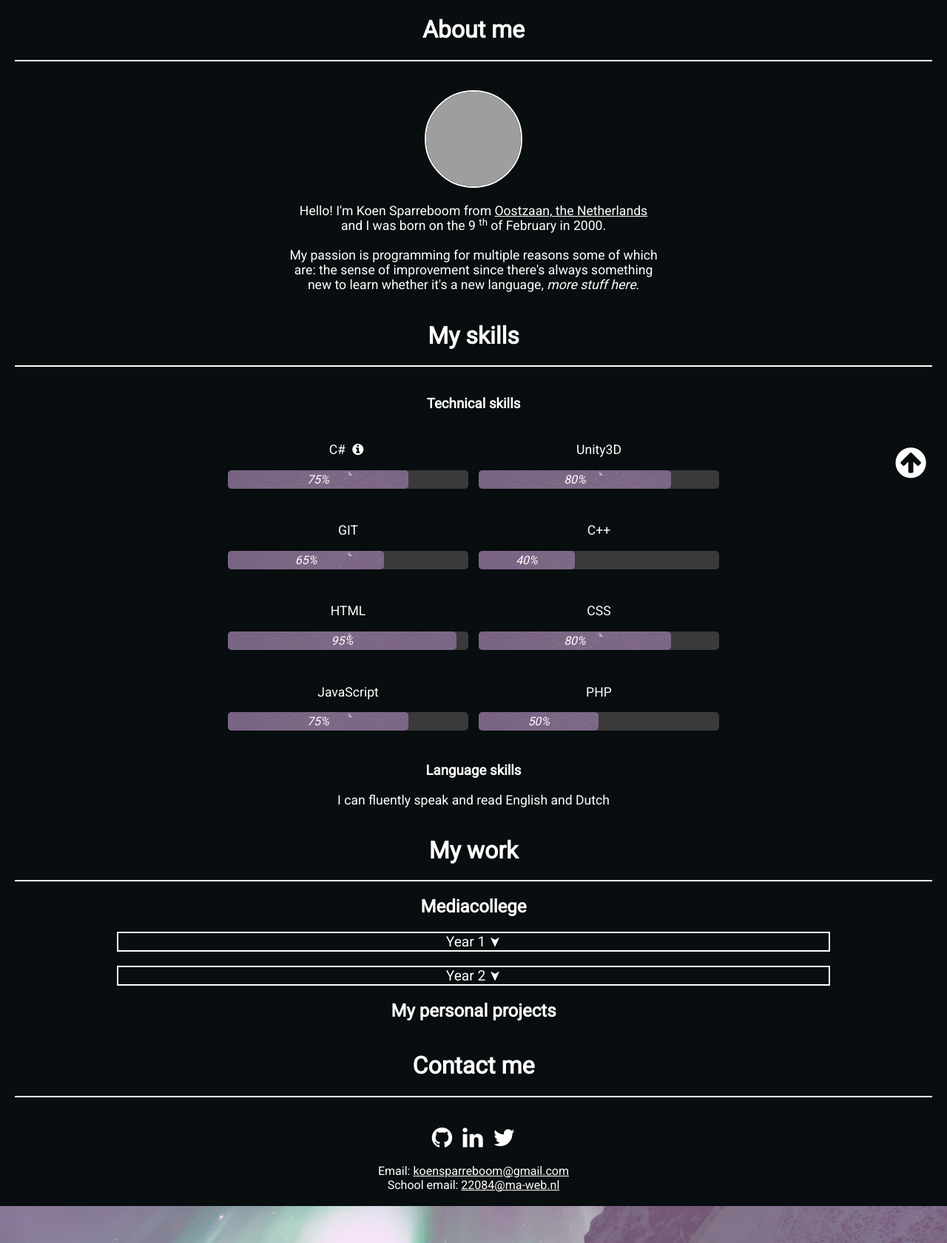
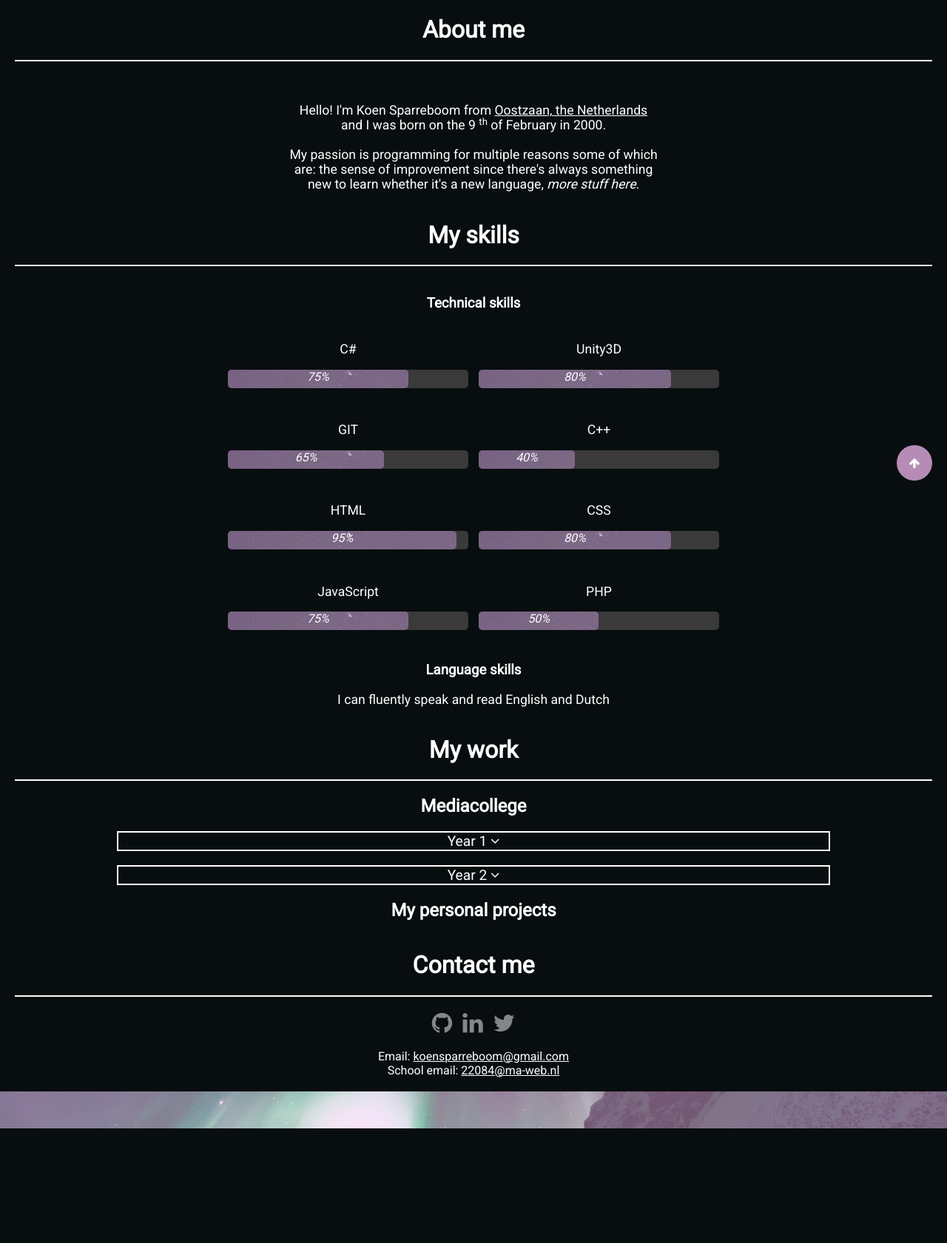
Before and after one commit to Nibkat/portfolio-old, a PHP site: page / in a window 1280 px wide. Shown: the part 200-1881 px from the top of the page at 74% size. After the commit the page ends 1726 px from the top, so only its background shows below. Run offline with PHP 8.4, Linux system fonts and the light colour scheme; some libraries are stand-ins or nearby versions; grey boxes are pictures that could not be loaded.

Commit message:
Added a favicon & improvements

```diff
--- a/index.html
+++ b/index.html
@@ -6,7 +6,8 @@
   <meta name="viewport" content="width=device-width, initial-scale=1.0">
   <meta http-equiv="X-UA-Compatible" content="ie=edge">
   <title>Koen Sparreboom's Portfolio</title>
-  <link href="https://fonts.googleapis.com/css?family=Roboto" rel="stylesheet">
+  <link rel="shortcut icon" type="image/png" href="favicon.png"/>
+  <link rel="stylesheet" href="https://fonts.googleapis.com/css?family=Roboto">
   <link rel="stylesheet" href="style.css" type="text/css">
   <link rel="stylesheet" href="https://cdnjs.cloudflare.com/ajax/libs/font-awesome/4.7.0/css/font-awesome.min.css">
   <script src="http://twemoji.maxcdn.com/2/twemoji.min.js?2.3.1"></script>
@@ -14,26 +15,35 @@
 </head>
 
 <body>
-  <i id="top-button" class="fa fa-arrow-circle-up fa-3x" aria-hidden="true"></i>
+  <div id="top-button" class="circle-button">
+    <span class="fa fa-arrow-up" aria-hidden="true"></span>
+  </div>
 
-  <div class="header">
+  <div class="header center-content">
     <div class="header-inner">
       <h1>Koen Sparreboom's portfolio
         <span class="twemoji">🌲</span>
       </h1>
+
       <p class="header-link">
         <a onclick="scrollToId('#about')">About me
           <span class="twemoji">💬</span>
         </a>
+
         <span class="vl"></span>
+
         <a onclick="scrollToId('#skills')">My skills
           <span class="twemoji">🎓</span>
         </a>
+
         <span class="vl"></span>
+
         <a onclick="scrollToId('#work')">My work
           <span class="twemoji">📚</span>
         </a>
+
         <span class="vl"></span>
+
         <a onclick="scrollToId('#contact')">Contact me
           <span class="twemoji">📝</span>
         </a>
@@ -50,10 +60,9 @@
     <br>
 
     <div class="about">
-      <img style="border-radius:90%; border: 2px solid white" src="http://download.gamezone.com/uploads/image/data/1147949/article_post_width_Reggie_Fils_Aime.jpg"
-        width="128" height="128" alt="reggie">
+      <!--<img style="border-radius:90%; border: 2px solid white" src="" width="128" height="128" alt="me">
 
-      <br>
+      <br>-->
 
       <p class="about-me">Hello! I'm Koen Sparreboom from
         <a class="link" href="https://www.google.nl/maps/place/Strekel,+Oostzaan/@52.4341585,4.8688501,17.01z/data=!4m5!3m4!1s0x47c5fd530c911feb:0x3a366bce8e4492f1!8m2!3d52.4341472!4d4.871041"
@@ -77,9 +86,7 @@
       <h3>Technical skills</h3>
 
       <div class="skill">
-        <p>C#
-          <i class="fa fa-info-circle" aria-hidden="true"></i>
-        </p>
+        <p>C#</p>
         <div class="skill-percentage">
           <div class="skill-percentage-inner" style="width: 75%;">75%</div>
         </div>
@@ -161,7 +168,7 @@
 
     <div>
       <div id="yearOneFlip" class="flip">Year 1
-        <span class="arrow">&#x27A4;</span>
+        <span class="fa fa-angle-down" aria-hidden="true"></span>
       </div>
 
       <div id="yearOnePanel" class="panel">
@@ -173,7 +180,7 @@
 
     <div>
       <div id="yearTwoFlip" class="flip">Year 2
-        <span class="arrow">&#x27A4;</span>
+          <span class="fa fa-angle-down" aria-hidden="true"></span>
       </div>
 
       <div id="yearTwoPanel" class="panel">
@@ -190,11 +197,10 @@
       <span class="twemoji">📝</span>
     </h1>
     <hr>
-    <br>
 
-    <a href="https://github.com/LtKst" target="_blank" class="fa fa-github fa-2x"></a>
-    <a href="https://www.linkedin.com/in/koen-sparreboom-76bba314a/" target="_blank" class="fa fa-linkedin fa-2x"></a>
-    <a href="https://twitter.com/LieutenantKst" target="_blank" class="fa fa-twitter fa-2x"></a>
+    <a href="https://github.com/LtKst" class="fa fa-github fa-2x hover-opacity social-icon"></a>
+    <a href="https://www.linkedin.com/in/koen-sparreboom-76bba314a/" class="fa fa-linkedin fa-2x hover-opacity social-icon"></a>
+    <a href="https://twitter.com/LieutenantKst" class="fa fa-twitter fa-2x hover-opacity social-icon"></a>
 
     <br>
     <br>
@@ -208,11 +214,15 @@
     <br>
   </div>
 
-  <div class="footer container">
+  <div class="footer center-content">
     <div class="footer-inner">
-      <span class="twemoji twemoji-large">💤</span>
+      <span class="twemoji twemoji-large">🌸</span>
     </div>
   </div>
+
+  <!--<div style="position: fixed; top: 0; right: 0; z-index: 100; margin: 0; padding: 0; width: 100vw; height: 100vh; background-color: rgba(0,0,0,0.8); display: flex; justify-content: center; align-items: center;">
+      <img src="https://i.imgur.com/iw4WbAA.gif" alt="">
+  </div>-->
 
   <script src="script.js"></script>
 </body>
--- a/style.css
+++ b/style.css
@@ -11,28 +11,36 @@ hr {
   border: none;
   height: 2px;
   /* Set the hr color */
-  color: #fff; /* old IE */
-  background-color: #fff; /* Modern Browsers */
+  color: #fff;
+  /* old IE */
+  background-color: #fff;
+  /* Modern Browsers */
   margin: 20px;
 }
 
-#top-button {
+.circle-button {
   width: 48px;
   height: 48px;
+  color: #fff;
+  background-color: #b68cb6;
+  border-radius: 50%;
+  display: flex;
+  justify-content: center;
+  align-items: center;
+  cursor: pointer;
+}
+
+#top-button {
   position: fixed;
   bottom: -50px;
   right: 20px;
   z-index: 99;
-  cursor: pointer;
   text-align: center;
-  transition: all .5s;
+  transition: bottom .5s;
 }
 
 .header {
   height: 200px;
-  display: flex;
-  justify-content: center;
-  align-items: center;
   background: linear-gradient( rgba(255, 195, 255, 0.45), rgba(255, 195, 255, 0.45)), url('resources/Aurora.jpg');
   background-repeat: no-repeat;
   background-attachment: fixed;
@@ -56,9 +64,6 @@ hr {
 }
 
 .footer {
-  display: flex;
-  justify-content: center;
-  align-items: center;
   padding: 25px 0 25px 0;
   background: linear-gradient( rgba(255, 195, 255, 0.45), rgba(255, 195, 255, 0.45)), url('resources/Aurora.jpg');
   background-attachment: fixed;
@@ -94,9 +99,6 @@ hr {
 }
 
 .skill-percentage-inner {
-  display: flex;
-  justify-content: center;
-  align-items: center;
   height: 100%;
   background: linear-gradient( rgba(255, 195, 255, 0.45), rgba(255, 195, 255, 0.45)), url('resources/Aurora.jpg');
   background-attachment: fixed;
@@ -135,22 +137,11 @@ hr {
   -ms-transform: rotate(90deg);
   -webkit-transform: rotate(90deg);
   transform: rotate(90deg);
-  transition: all .5s;
+  transition: all .5s ease;
 }
 
 
 /* end panels */
-
-.fa {
-  color: white;
-  text-decoration: none;
-  margin: 0 5px 0 5px;
-  transition: transform 0.2s;
-}
-
-.fa:hover {
-  transform: scale(1.15);
-}
 
 .date {
   top: -0.5em;
@@ -230,3 +221,24 @@ hr {
   margin: 0 15px 0 15px;
   display: inline;
 }
+
+.hover-opacity {
+  opacity: 0.5;
+  transition: opacity 0.2s;
+}
+
+.hover-opacity:hover {
+  opacity: 1;
+}
+
+.center-content {
+  display: flex;
+  justify-content: center;
+  align-items: center;
+}
+
+.social-icon {
+  color: white;
+  text-decoration: none;
+  margin: 0 5px 0 5px;
+}
```
Also changed, not shown: favicon.png (added).
